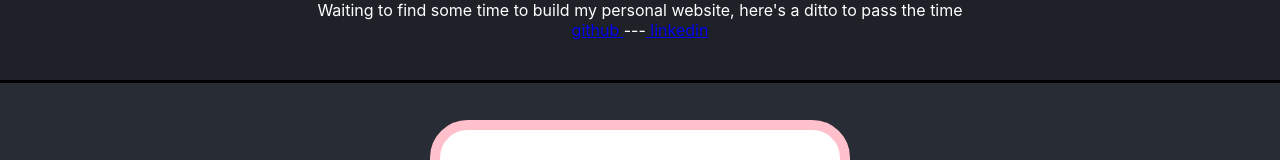
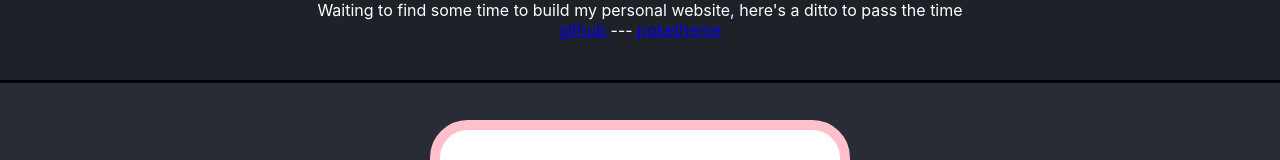
Before and after one commit to johnamii/personal-website, a React (Create React App) app: page / in a window 1280 px wide. Shown: the top 160 px of the page. Built offline with nearby package versions, Linux system fonts and the light colour scheme.

Commit message:
updated link

```diff
--- a/src/App.js
+++ b/src/App.js
@@ -8,7 +8,7 @@ const Header = () => {
       Waiting to find some time to build my personal website, here's a ditto to pass the time
       <br/>
       <a href='https://github.com/johnamii'> github </a> ---
-      <a href='https://www.linkedin.com/in/john-flanagan-343058230/'> linkedin </a>
+      <a href='poketheme.johnamii.com'> poketheme </a>
     </div>
   )
 }
```
Also changed, not shown: 1 other file (tests, documents, lock files or other folders).
